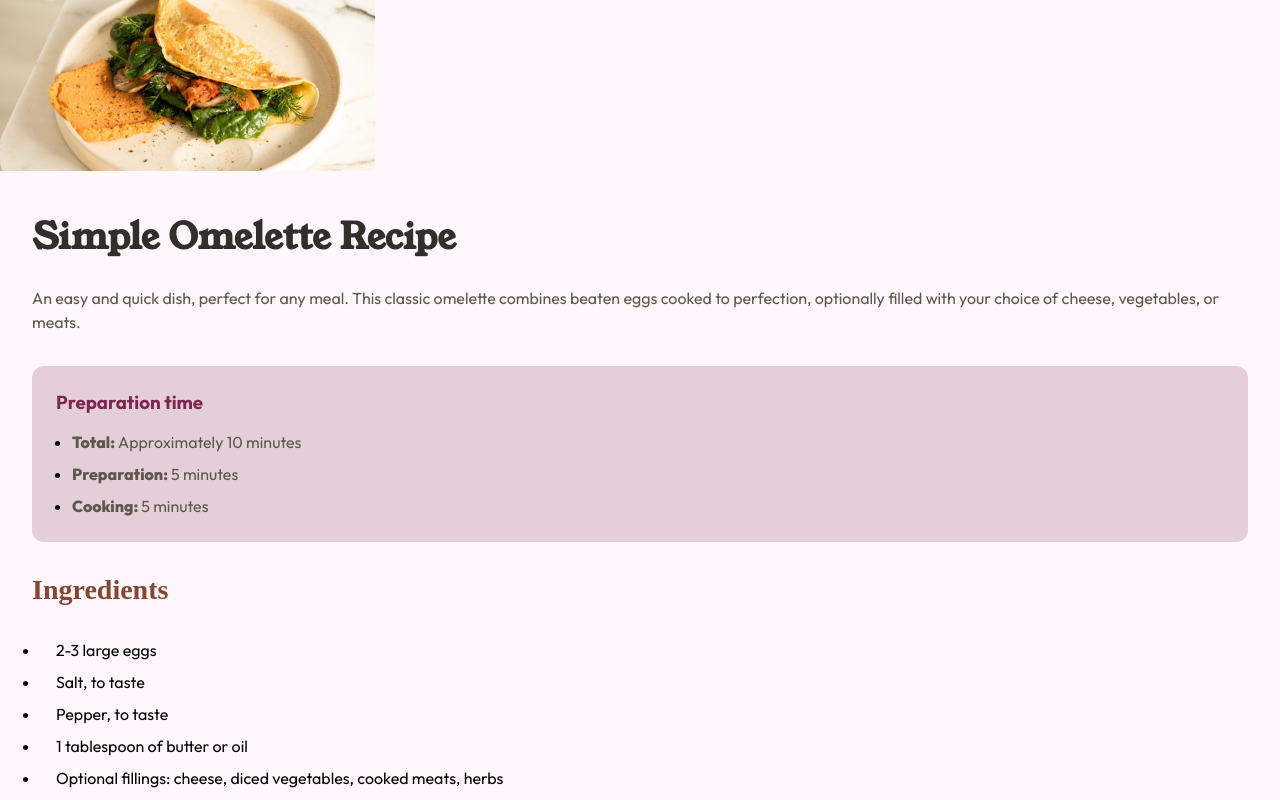
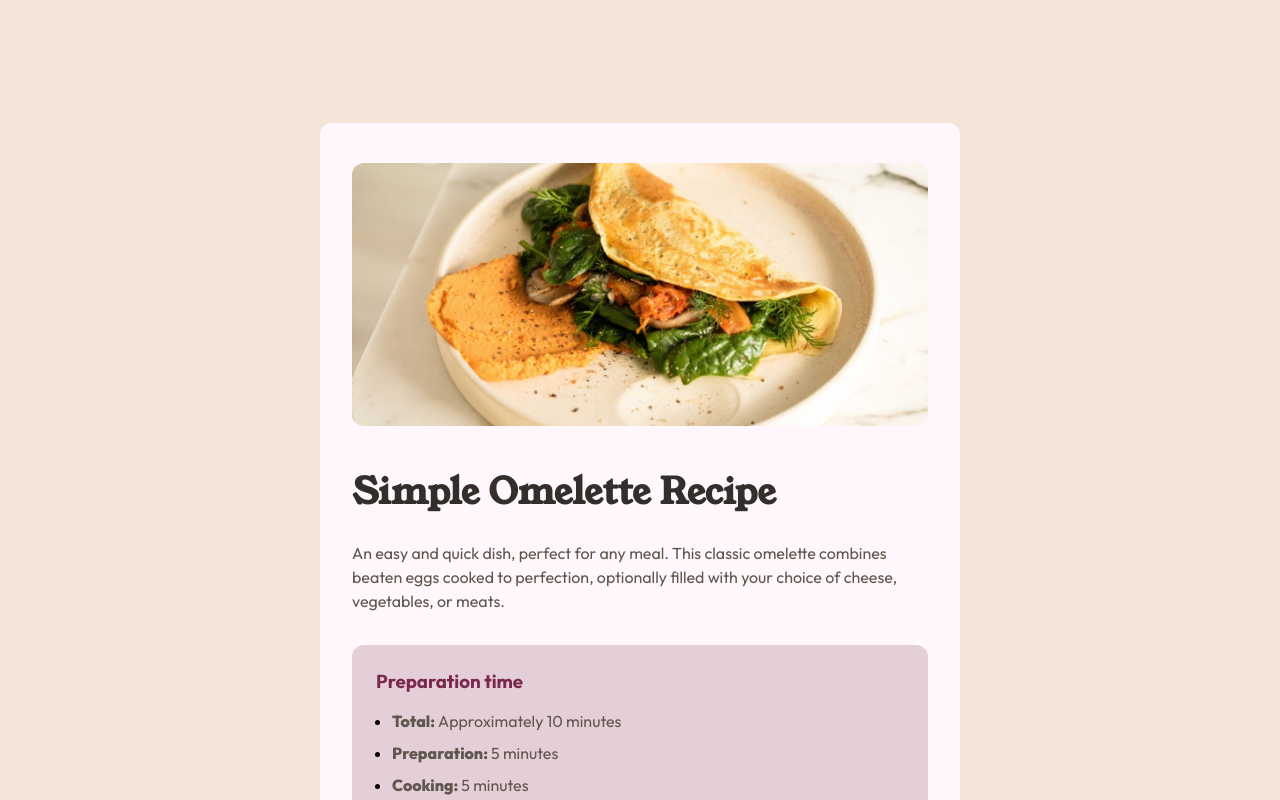
Before and after one commit to Oleksandr-Berd/recipe, a React (Create React App) app: page / in a window 1280 px wide. Shown: the top 800 px of the page. Built offline with nearby package versions, Linux system fonts and the light colour scheme.

Commit message:
app desktop and hero

```diff
--- a/src/App.tsx
+++ b/src/App.tsx
@@ -6,13 +6,15 @@ import Nutrition from "./components/Nutrition/Nutrition";
 import Preparation from "./components/Preparation/Preparation";
 function App() {
   return (
-    <SC.AppCustom>
-     <Hero/>
-     <Preparation/>
-     <Ingredients/>
-     <Instructions/>
-     <Nutrition/>
-    </SC.AppCustom>
+    <SC.DesktopWrapper>
+      <SC.AppCustom>
+        <Hero />
+        <Preparation />
+        <Ingredients />
+        <Instructions />
+        <Nutrition />
+      </SC.AppCustom>
+    </SC.DesktopWrapper>
   );
 }
 
--- a/src/AppStyled.ts
+++ b/src/AppStyled.ts
@@ -4,4 +4,25 @@ export const AppCustom = styled.div`
   height: 100vh;
 
   background-color: #fff7fb;
+
+  @media (min-width: 1280px) {
+    width: 50%;
+    height: auto;
+
+    margin-left: auto;
+    margin-right: auto;
+
+    border-radius: 12px;
+
+    overflow: hidden;
+  }
 `;
+
+export const DesktopWrapper = styled.div`
+  @media (min-width: 1280px) {
+    padding-top: 123px;
+    padding-bottom: 124px;
+
+    background-color: #f3e5d7;
+  }
+`;
--- a/src/components/Hero/HeroStyled.ts
+++ b/src/components/Hero/HeroStyled.ts
@@ -7,11 +7,25 @@ export const HeroCustom = styled.div`
 `;
 
 export const ImageCon = styled.div`
+  @media (min-width: 1280px) {
+    padding-top: 40px;
+  }
+
   & > img {
     width: 375px;
     height: 171px;
 
     margin-bottom: 40px;
+
+    @media (min-width: 1280px) {
+      width: 90%;
+      height: auto;
+
+      margin-left: auto;
+      margin-right: auto;
+
+      border-radius: 12px;
+    }
   }
 `;
 
```
